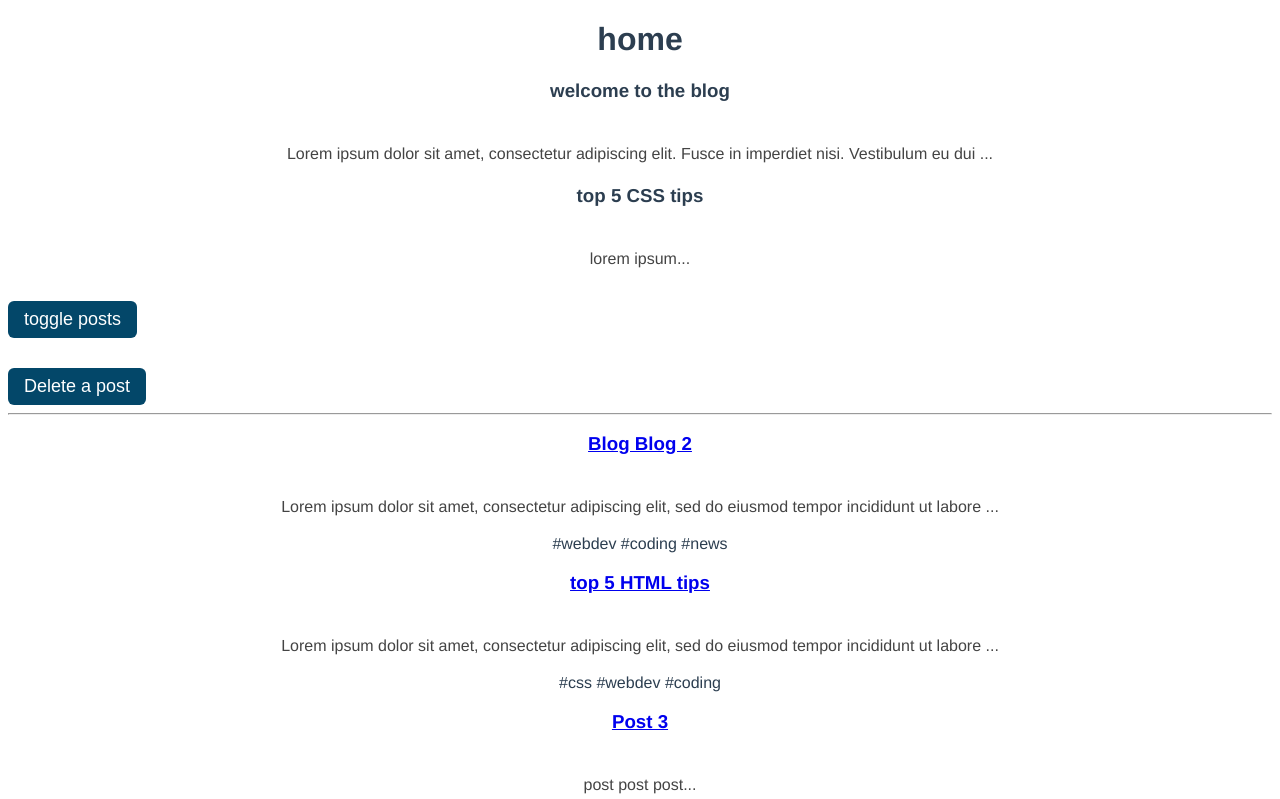
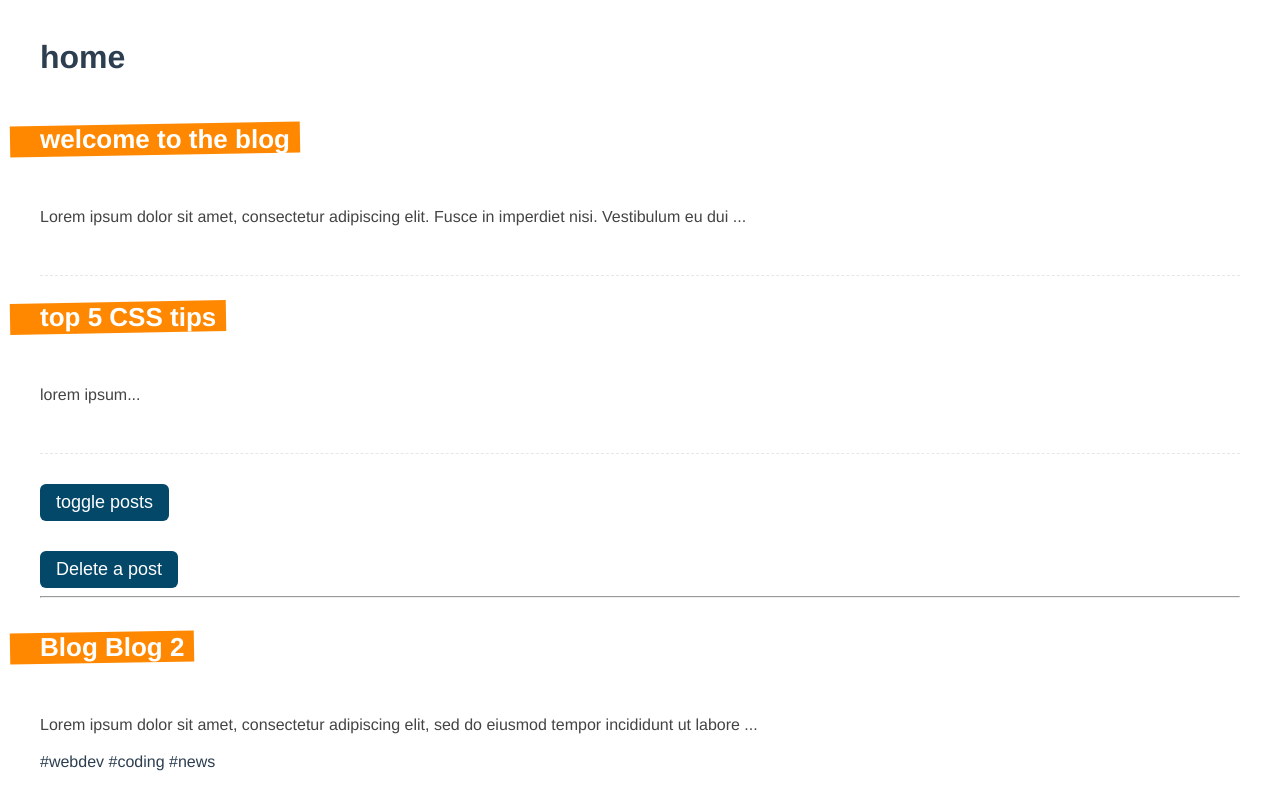
Before and after one commit to AdaN6/vue3_CLI, a Vue app in the folder dojo-blog-2/: page / in a window 1280 px wide. Shown: the top 799 px of the page. Built offline with nearby package versions, Linux system fonts and the light colour scheme; data requests are answered from the project's data file.

Commit message:
styled the post

```diff
--- a/dojo-blog-2/src/App.vue
+++ b/dojo-blog-2/src/App.vue
@@ -8,7 +8,6 @@
   font-family: Avenir, Helvetica, Arial, sans-serif;
   -webkit-font-smoothing: antialiased;
   -moz-osx-font-smoothing: grayscale;
-  text-align: center;
   color: #2c3e50;
 }
 
--- a/dojo-blog-2/src/components/SinglePost2.vue
+++ b/dojo-blog-2/src/components/SinglePost2.vue
@@ -27,4 +27,30 @@
 
   <style>
 
+.post {
+    margin: 0 40px 30px;
+    padding-bottom: 30px;
+    border-bottom: 1px dashed #e7e7e7;
+  }
+  .post h3 {
+    display: inline-block;
+    position: relative;
+    font-size: 26px;
+    color: white;
+    margin-bottom: 10px;
+    max-width: 400px;
+  }
+  .post h3::before {
+    content: "";
+    display: block;
+    width: 100%;
+    height: 100%;
+    background: #ff8800;
+    position: absolute;
+    z-index: -1;
+    padding-right: 40px;
+    left: -30px;
+    transform: rotateZ(-1deg);
+  }
+
   </style>
--- a/dojo-blog-2/src/views/Home.vue
+++ b/dojo-blog-2/src/views/Home.vue
@@ -44,3 +44,12 @@ export default {
   },
 }
 </script>
+
+<style >
+ .home {
+  max-width: 1200px;
+  margin: 0 auto;
+  padding: 10px;
+
+ }
+</style>
```
